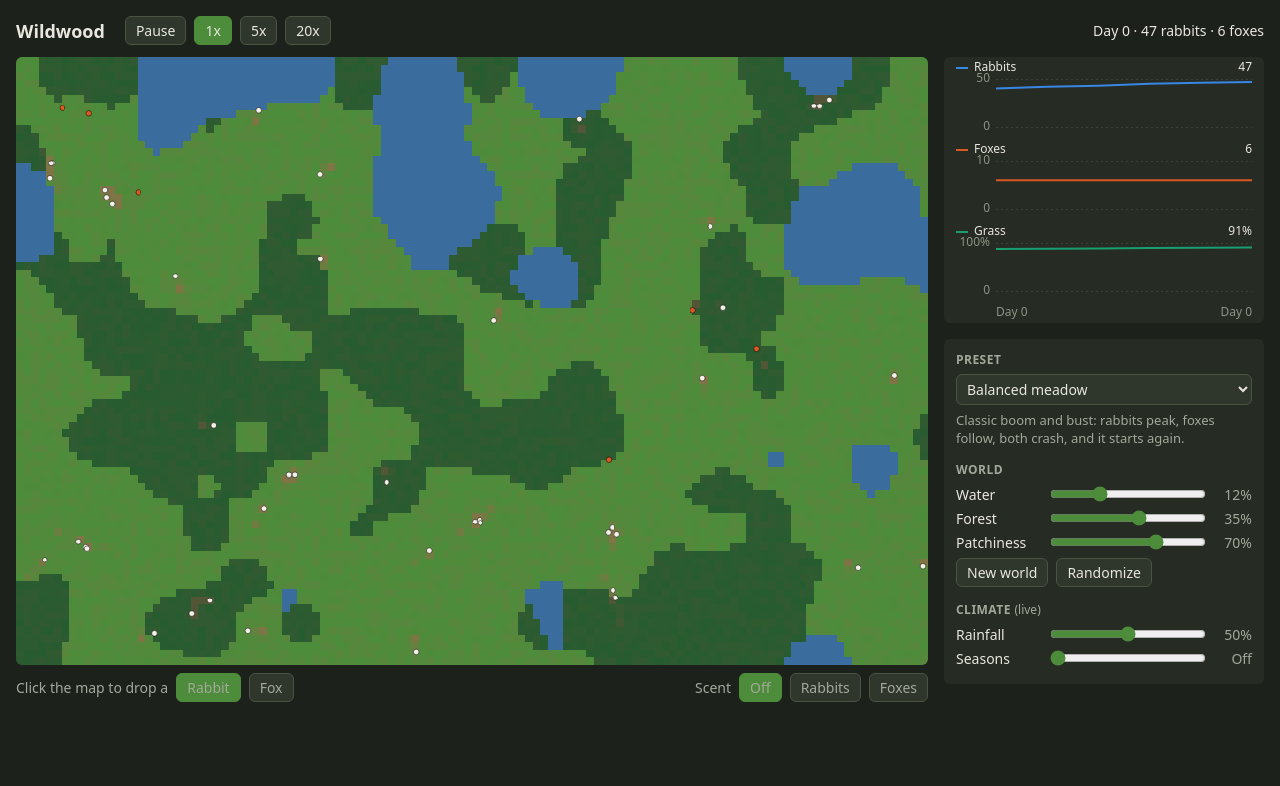
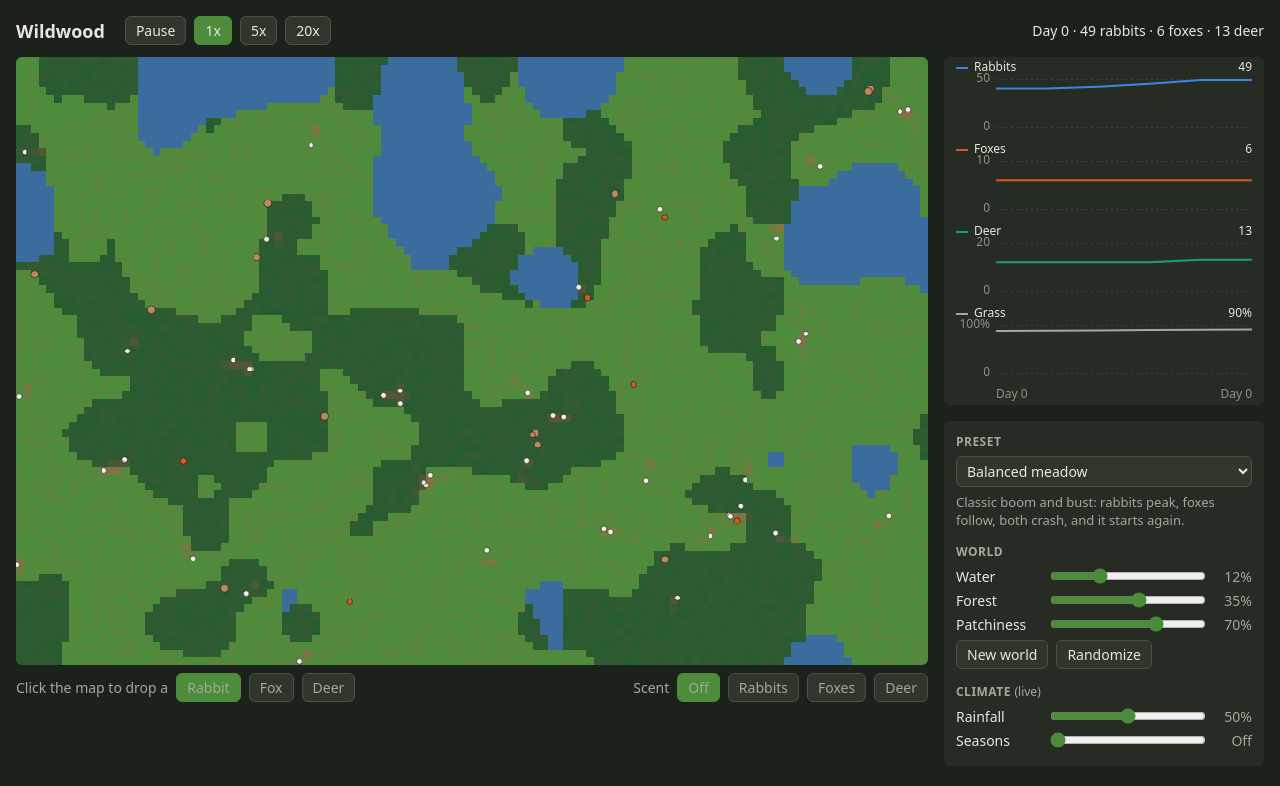
Before and after one commit to nshampoo/wildwood, a website built with Vite: page index.html in a window 1280 px wide. Built offline with nearby package versions, Linux system fonts and the light colour scheme.

Commit message:
Deer: browse, flocking, carcasses that foxes scavenge, maturity and litters

```diff
--- a/index.html
+++ b/index.html
@@ -161,11 +161,13 @@
           Click the map to drop a
           <button data-place="rabbit" class="active">Rabbit</button>
           <button data-place="fox">Fox</button>
+          <button data-place="deer">Deer</button>
           <span class="spacer"></span>
           Scent
           <button data-scent="" class="active">Off</button>
           <button data-scent="rabbit">Rabbits</button>
           <button data-scent="fox">Foxes</button>
+          <button data-scent="deer">Deer</button>
         </div>
       </div>
       <aside>
--- a/src/engine/presets.ts
+++ b/src/engine/presets.ts
@@ -16,27 +16,27 @@ export const PRESETS: Preset[] = [
     watch: 'Classic boom and bust: rabbits peak, foxes follow, both crash, and it starts again.',
     terrain: { water: 0.12, forest: 0.35, patchiness: 0.7 },
     climate: { rainfall: 0.5, seasons: 0 },
-    start: { rabbit: 40, fox: 6 },
+    start: { rabbit: 40, fox: 6, deer: 12 },
   },
   {
     name: 'Lake country',
     watch: 'Water everywhere and lots of cover. Life spreads out and the swings are gentler.',
     terrain: { water: 0.25, forest: 0.35, patchiness: 0.7 },
     climate: { rainfall: 0.5, seasons: 0 },
-    start: { rabbit: 40, fox: 6 },
+    start: { rabbit: 40, fox: 6, deer: 12 },
   },
   {
     name: 'Watering hole',
     watch: 'Dry land with one or two small lakes. Everyone must come to drink, and the foxes know it.',
     terrain: { water: 0.04, forest: 0.35, patchiness: 0.25 },
     climate: { rainfall: 0.4, seasons: 0 },
-    start: { rabbit: 60, fox: 5 },
+    start: { rabbit: 60, fox: 5, deer: 12 },
   },
   {
     name: 'Harsh winters',
     watch: 'Grass stops growing each winter. Populations crash and recover in spring. Sometimes they don’t.',
     terrain: { water: 0.08, forest: 0.3, patchiness: 0.5 },
     climate: { rainfall: 0.5, seasons: 0.6 },
-    start: { rabbit: 40, fox: 6 },
+    start: { rabbit: 40, fox: 6, deer: 12 },
   },
 ];
--- a/src/engine/species.ts
+++ b/src/engine/species.ts
@@ -1,72 +1,120 @@
-export type Species = 'rabbit' | 'fox';
+export type Species = 'rabbit' | 'fox' | 'deer';
+export type Plant = 'grass' | 'browse'; // browse (leaves and twigs) grows only in forest
 
 export interface SpeciesStats {
-  diet: 'grass' | Species;
+  prey: Species[]; // empty for grazers
+  scavenges: boolean; // eats from carcasses
+  plants: Plant[]; // what it grazes; empty for meat eaters
+  bite: number; // plant eaten per tick of grazing
+  meat: number; // energy for whoever eats it; leaves a carcass if carcass is true
+  carcass: boolean;
   speed: number; // cells per tick
   vision: number; // cells
   mateRange: number; // cells; scent and calls carry further than sight
   maxEnergy: number;
   hungryBelow: number; // fraction of maxEnergy
-  killEnergy: number; // energy from eating one prey animal
   crowdRadius: number; // territory size in cells
   crowdLimit: number; // won't breed with this many of its own kind in its territory; 0 for no limit
+  maturity: number; // ticks before it can breed
   breedAt: number;
   breedCost: number;
   breedCooldown: number; // ticks
   babyEnergy: number;
+  litter: number; // babies per birth
   lifespan: number; // ticks, varied +-20% per animal
   idleCost: number; // energy per tick
+  moveCost: number; // energy per cell moved
   thirstRate: number; // thirst per tick; dies at 1
   scent: Partial<Record<Species, number>>; // pull toward (+) or away from (-) each species' scent while wandering
-  moveCost: number; // energy per cell moved
+  flock: number; // radius for staying with its own kind; 0 for solitary
 }
 
 export const STATS: Record<Species, SpeciesStats> = {
   rabbit: {
-    diet: 'grass',
+    prey: [],
+    scavenges: false,
+    plants: ['grass'],
+    bite: 0.05,
+    meat: 45,
+    carcass: false,
     speed: 0.12,
     vision: 4,
     mateRange: 8,
     maxEnergy: 50,
     hungryBelow: 0.9,
-    killEnergy: 0,
     crowdRadius: 0,
     crowdLimit: 0,
+    maturity: 0, // waiting to breed halved rabbits on dry maps and starved the foxes
     breedAt: 35,
     breedCost: 12,
     breedCooldown: 150,
     babyEnergy: 15,
+    litter: 1,
     lifespan: 3000,
     idleCost: 0.12,
+    moveCost: 0.8,
     thirstRate: 1 / 800,
     scent: { fox: -1 },
-    moveCost: 0.8,
+    flock: 0,
   },
   fox: {
-    diet: 'rabbit',
+    prey: ['rabbit'],
+    scavenges: true,
+    plants: [],
+    bite: 0,
+    meat: 60,
+    carcass: false,
     speed: 0.18,
     vision: 7,
     mateRange: 30,
     maxEnergy: 120,
     hungryBelow: 0.95,
-    killEnergy: 45,
     crowdRadius: 15,
     crowdLimit: 2,
+    maturity: 800,
     breedAt: 80,
     breedCost: 35,
     breedCooldown: 400,
     babyEnergy: 40,
+    litter: 1,
     lifespan: 6000,
     idleCost: 0.1,
+    moveCost: 0.5,
     thirstRate: 1 / 1200,
     scent: { rabbit: 1 },
-    moveCost: 0.5,
+    flock: 0,
+  },
+  deer: {
+    prey: [],
+    scavenges: false,
+    plants: ['browse'], // mostly browsers; eating grass pushed rabbits into forest, out of foxes' sight
+    bite: 0.15,
+    meat: 400,
+    carcass: true,
+    speed: 0.14,
+    vision: 6,
+    mateRange: 25,
+    maxEnergy: 200,
+    hungryBelow: 0.85,
+    crowdRadius: 0,
+    crowdLimit: 0,
+    maturity: 1500,
+    breedAt: 140,
+    breedCost: 50,
+    breedCooldown: 4000,
+    babyEnergy: 60,
+    litter: 1,
+    lifespan: 20000,
+    idleCost: 0.5,
+    moveCost: 1,
+    thirstRate: 1 / 1000,
+    scent: {},
+    flock: 8,
   },
 };
 
 export const SPECIES = Object.keys(STATS) as Species[];
 
-export const PREDATORS: Record<Species, Species[]> = {
-  rabbit: ['fox'],
-  fox: [],
-};
+export const PREDATORS = Object.fromEntries(
+  SPECIES.map((s) => [s, SPECIES.filter((p) => STATS[p].prey.includes(s))]),
+) as Record<Species, Species[]>;
--- a/src/engine/world.ts
+++ b/src/engine/world.ts
@@ -1,9 +1,9 @@
 import { mulberry32 } from './rng';
 import { createScent, deposit, scentHeading, spread, type ScentField } from './scent';
-import { PREDATORS, SPECIES, STATS, type Species, type SpeciesStats } from './species';
+import { PREDATORS, SPECIES, STATS, type Plant, type Species, type SpeciesStats } from './species';
 import { distanceToWater, FLAT, FOREST, generateTerrain, WATER, type TerrainSettings } from './terrain';
 
-export type State = 'wander' | 'seek' | 'graze' | 'hunt' | 'flee' | 'mate' | 'thirsty' | 'drink';
+export type State = 'wander' | 'seek' | 'graze' | 'hunt' | 'scavenge' | 'flee' | 'mate' | 'thirsty' | 'drink';
 
 export interface Animal {
   id: number;
@@ -22,17 +22,25 @@ export interface Animal {
   alive: boolean;
 }
 
+export interface Carcass {
+  x: number;
+  y: number;
+  meat: number;
+}
+
 export interface World {
   width: number;
   height: number;
   terrain: Uint8Array; // MEADOW, FOREST, or WATER per cell, row-major
   grass: Float32Array; // 0 to 1 per cell
+  browse: Float32Array; // 0 to 1 per cell, forest only
   growth: Float32Array; // regrowth multiplier per cell from terrain
   waterDist: Float32Array; // steps to the nearest water
   hasWater: boolean;
   climate: Climate;
   scent: ScentField;
   animals: Animal[];
+  carcasses: Carcass[];
   tick: number;
   nextId: number;
   rand: () => number;
@@ -48,7 +56,6 @@ export const YEAR = 4000; // ticks
 export const SEASONS = ['Spring', 'Summer', 'Autumn', 'Winter'] as const;
 
 export const GRASS_REGROW = 0.001; // per tick at normal rainfall
-export const GRASS_BITE = 0.05; // grass eaten per tick of grazing
 export const GRASS_ENERGY = 20; // energy in a full cell
 const MIN_GRASS = 0.2; // below this a cell isn't worth eating
 const BUCKET = 8; // spatial index cell size
@@ -59,6 +66,11 @@ const THIRSTY = 0.5;
 const DRINK_RATE = 0.05; // thirst removed per tick of drinking
 const SCENT_TURN = 0.25; // max radians per tick a wandering animal turns toward its scent heading
 const MATE_SCENT = 1; // pull toward its own kind's scent when ready to breed
+const FLOCK_TURN = 0.3; // max radians per tick toward the flock
+const FLOCK_SPACING = 2; // closer than this, match the flock's heading instead of closing in
+const SMELL = 25; // carcasses can be smelled from this far
+const FEED_RATE = 3; // energy per tick eaten from a carcass
+const ROT = 0.15; // carcass meat lost per tick
 
 export function createWorld(
   width: number,
@@ -70,15 +82,17 @@ export function createWorld(
   const rand = mulberry32(seed);
   const terrain = generateTerrain(width, height, seed, terrainSettings);
   const grass = new Float32Array(width * height);
+  const browse = new Float32Array(width * height);
   const growth = new Float32Array(width * height);
   for (let i = 0; i < grass.length; i++) {
     growth[i] = terrain[i] === WATER ? 0 : terrain[i] === FOREST ? FOREST_GROWTH : 1;
     grass[i] = terrain[i] === WATER ? 0 : 0.75 + rand() * 0.25;
+    browse[i] = terrain[i] === FOREST ? 0.75 + rand() * 0.25 : 0;
   }
   const waterDist = distanceToWater(width, height, terrain);
   const hasWater = terrain.includes(WATER);
   const scent = createScent(width, height, SPECIES);
-  return { width, height, terrain, grass, growth, waterDist, hasWater, climate: { ...climate }, scent, animals: [], tick: 0, nextId: 1, rand };
+  return { width, height, terrain, grass, browse, growth, waterDist, hasWater, climate: { ...climate }, scent, animals: [], carcasses: [], tick: 0, nextId: 1, rand };
 }
 
 export function isLand(w: World, x: number, y: number): boolean {
@@ -104,6 +118,7 @@ export function growthRate(climate: Climate, tick: number): number {
   return GRASS_REGROW * climate.rainfall * 2 * season;
 }
 
+// Placed animals start as adults; babies are reset to age 0 when born.
 export function addAnimal(w: World, species: Species, x: number, y: number, energy?: number): Animal {
   const s = STATS[species];
   const a: Animal = {
@@ -116,8 +131,8 @@ export function addAnimal(w: World, species: Species, x: number, y: number, ener
     heading: w.rand() * Math.PI * 2,
     energy: energy ?? s.maxEnergy * 0.6,
     thirst: 0,
-    age: 0,
-    maxAge: Math.round(s.lifespan * (0.8 + w.rand() * 0.4)),
+    age: s.maturity,
+    maxAge: s.maturity + Math.round(s.lifespan * (0.8 + w.rand() * 0.4)),
     cooldown: 0,
     state: 'wander',
     alive: true,
@@ -134,13 +149,11 @@ export function count(w: World, species: Species): number {
   return w.animals.filter((a) => a.species === species).length;
 }
 
-export interface Census {
+export type Census = Record<Species, number> & {
   tick: number;
-  rabbits: number;
-  foxes: number;
   grass: number; // mean grass on land, 0 to 1
   winter: boolean;
-}
+};
 
 export function census(w: World): Census {
   let grass = 0;
@@ -150,10 +163,10 @@ export function census(w: World): Census {
     grass += w.grass[i];
     land++;
   }
+  const counts = Object.fromEntries(SPECIES.map((sp) => [sp, count(w, sp)])) as Record<Species, number>;
   return {
+    ...counts,
     tick: w.tick,
-    rabbits: count(w, 'rabbit'),
-    foxes: count(w, 'fox'),
     grass: land ? grass / land : 0,
     winter: w.climate.seasons > 0 && seasonOf(w.tick).season === 'Winter',
   };
@@ -161,7 +174,10 @@ export function census(w: World): Census {
 
 export function step(w: World): void {
   const rate = growthRate(w.climate, w.tick);
-  for (let i = 0; i < w.grass.length; i++) w.grass[i] = Math.min(1, w.grass[i] + rate * w.growth[i]);
+  for (let i = 0; i < w.grass.length; i++) {
+    w.grass[i] = Math.min(1, w.grass[i] + rate * w.growth[i]);
+    if (w.terrain[i] === FOREST) w.browse[i] = Math.min(1, w.browse[i] + rate);
+  }
 
   for (const a of w.animals) deposit(w.scent, a.species, a.x, a.y);
   spread(w.scent);
@@ -174,6 +190,11 @@ export function step(w: World): void {
     a.py = a.y;
     act(w, index, a, born);
   }
+  for (const a of w.animals) {
+    if (!a.alive && STATS[a.species].carcass) w.carcasses.push({ x: a.x, y: a.y, meat: STATS[a.species].meat });
+  }
+  for (const c of w.carcasses) c.meat -= ROT;
+  w.carcasses = w.carcasses.filter((c) => c.meat > 0);
   w.animals = w.animals.filter((a) => a.alive).concat(born);
   w.tick++;
 }
@@ -186,14 +207,14 @@ function act(w: World, index: Index, a: Animal, born: Animal[]): void {
   if (w.hasWater) a.thirst += s.thirstRate;
 
   if (!tryFlee(w, index, a, s) && !tryDrink(w, a, s) && !tryMate(w, index, a, s, born) && !tryEat(w, index, a, s)) {
-    wander(w, a, s);
+    wander(w, index, a, s);
   }
 
   if (a.energy <= 0 || a.thirst >= 1 || a.age >= a.maxAge) a.alive = false;
 }
 
 function canBreed(a: Animal, s: SpeciesStats): boolean {
-  return a.alive && a.energy >= s.breedAt && a.cooldown === 0;
+  return a.alive && a.age >= s.maturity && a.energy >= s.breedAt && a.cooldown === 0;
 }
 
 function crowded(index: Index, a: Animal, s: SpeciesStats): boolean {
@@ -218,7 +239,11 @@ function tryMate(w: World, index: Index, a: Animal, s: SpeciesStats, born: Anima
   mate.energy -= s.breedCost;
   a.cooldown = mate.cooldown = s.breedCooldown;
   const before = w.animals.length;
-  born.push(addAnimal(w, a.species, a.x, a.y, s.babyEnergy));
+  for (let i = 0; i < s.litter; i++) {
+    const baby = addAnimal(w, a.species, a.x, a.y, s.babyEnergy);
+    baby.age = 0;
+    born.push(baby);
+  }
   w.animals.length = before; // addAnimal pushes; babies join after the tick
   return true;
 }
@@ -268,12 +293,14 @@ function tryDrink(w: World, a: Animal, s: SpeciesStats): boolean {
 
 function tryEat(w: World, index: Index, a: Animal, s: SpeciesStats): boolean {
   if (a.energy >= s.maxEnergy * s.hungryBelow) return false;
-  if (s.diet !== 'grass') return tryHunt(w, index, a, s, s.diet);
+  if (s.scavenges && tryScavenge(w, a, s)) return true;
+  if (s.prey.length > 0) return tryHunt(w, index, a, s);
   const here = cellOf(w, a.x, a.y);
-  if (w.grass[here] >= MIN_GRASS) {
+  const { layer, value } = plantAt(w, s.plants, here);
+  if (value > 0) {
     a.state = 'graze';
-    const bite = Math.min(GRASS_BITE, w.grass[here]);
-    w.grass[here] -= bite;
+    const bite = Math.min(s.bite, layer[here]);
+    layer[here] -= bite;
     a.energy = Math.min(s.maxEnergy, a.energy + bite * GRASS_ENERGY);
     return true;
   }
@@ -284,28 +311,60 @@ function tryEat(w: World, index: Index, a: Animal, s: SpeciesStats): boolean {
   return true;
 }
 
-function tryHunt(w: World, index: Index, a: Animal, s: SpeciesStats, prey: Species): boolean {
-  const target = nearest(index, a, s.vision, (b, d) => b.alive && b.species === prey && visible(w, b, d));
+function tryScavenge(w: World, a: Animal, s: SpeciesStats): boolean {
+  let best: Carcass | null = null;
+  let bestDist = SMELL;
+  for (const c of w.carcasses) {
+    const d = Math.hypot(c.x - a.x, c.y - a.y);
+    if (d < bestDist) {
+      bestDist = d;
+      best = c;
+    }
+  }
+  if (!best) return false;
+  a.state = 'scavenge';
+  if (bestDist > 1) {
+    moveToward(w, a, s, best.x, best.y);
+    return true;
+  }
+  const bite = Math.min(FEED_RATE, best.meat, s.maxEnergy - a.energy);
+  best.meat -= bite;
+  a.energy += bite;
+  return true;
+}
+
+function tryHunt(w: World, index: Index, a: Animal, s: SpeciesStats): boolean {
+  const target = nearest(index, a, s.vision, (b, d) => b.alive && s.prey.includes(b.species) && visible(w, b, d));
   if (!target) return false;
   a.state = 'hunt';
   if (Math.hypot(target.x - a.x, target.y - a.y) <= CATCH_DIST) {
     target.alive = false;
-    a.energy = Math.min(s.maxEnergy, a.energy + s.killEnergy);
+    const meat = STATS[target.species];
+    if (meat.carcass) w.carcasses.push({ x: target.x, y: target.y, meat: meat.meat });
+    else a.energy = Math.min(s.maxEnergy, a.energy + meat.meat);
     return true;
   }
   moveToward(w, a, s, target.x, target.y);
   return true;
 }
 
+// The first plant on the list worth eating here.
+function plantAt(w: World, plants: Plant[], i: number): { layer: Float32Array; value: number } {
+  for (const p of plants) if (w[p][i] >= MIN_GRASS) return { layer: w[p], value: w[p][i] };
+  return { layer: w[plants[0]], value: 0 };
+}
+
 function bestGrass(w: World, a: Animal, r: number): { x: number; y: number } | null {
+  const plants = STATS[a.species].plants;
   const cx = Math.floor(a.x);
   const cy = Math.floor(a.y);
   let best: { x: number; y: number } | null = null;
   let bestScore = -Infinity;
   for (let y = Math.max(0, cy - r); y <= Math.min(w.height - 1, cy + r); y++) {
     for (let x = Math.max(0, cx - r); x <= Math.min(w.width - 1, cx + r); x++) {
-      const g = w.grass[y * w.width + x];
-      if (g < MIN_GRASS) continue;
+      const i = y * w.width + x;
+      const g = plantAt(w, plants, i).value;
+      if (g === 0) continue;
       const score = g - Math.hypot(x - cx, y - cy) * 0.1 + w.rand() * 0.05;
       if (score > bestScore) {
         bestScore = score;
@@ -316,9 +375,11 @@ function bestGrass(w: World, a: Animal, r: number): { x: number; y: number } | n
   return best;
 }
 
-// A random walk, steered by scent: toward food, away from predators, toward mates when ready.
-function wander(w: World, a: Animal, s: SpeciesStats): void {
+// A random walk, steered by scent (toward food, away from predators, toward mates when ready)
+// and, for flocking species, by nearby animals of its own kind.
+function wander(w: World, index: Index, a: Animal, s: SpeciesStats): void {
   a.state = 'wander';
+  if (s.flock > 0) steerWithFlock(index, a, s);
   const weights = canBreed(a, s) ? { ...s.scent, [a.species]: (s.scent[a.species] ?? 0) + MATE_SCENT } : s.scent;
   const target = scentHeading(w.scent, weights, a.x, a.y);
   if (target !== null) {
@@ -327,6 +388,28 @@ function wander(w: World, a: Animal, s: SpeciesStats): void {
   }
   a.heading += (w.rand() - 0.5) * 0.6;
   move(w, a, s, s.speed * 0.6);
+}
+
+function steerWithFlock(index: Index, a: Animal, s: SpeciesStats): void {
+  let n = 0;
+  let cx = 0;
+  let cy = 0;
+  let hx = 0;
+  let hy = 0;
+  forEachNear(index, a, s.flock, (b) => {
+    if (!b.alive || b.species !== a.species) return;
+    n++;
+    cx += b.x;
+    cy += b.y;
+    hx += Math.cos(b.heading);
+    hy += Math.sin(b.heading);
+  });
+  if (n === 0) return;
+  cx /= n;
+  cy /= n;
+  const target = Math.hypot(cx - a.x, cy - a.y) > FLOCK_SPACING ? Math.atan2(cy - a.y, cx - a.x) : Math.atan2(hy, hx);
+  const diff = Math.atan2(Math.sin(target - a.heading), Math.cos(target - a.heading));
+  a.heading += Math.max(-FLOCK_TURN, Math.min(FLOCK_TURN, diff));
 }
 
 function moveToward(w: World, a: Animal, s: SpeciesStats, tx: number, ty: number): void {
--- a/src/main.ts
+++ b/src/main.ts
@@ -10,7 +10,7 @@ const WIDTH = 120;
 const HEIGHT = 80;
 const TICK_MS = 100; // 10 ticks per second at 1x
 const MAX_STEPS_PER_FRAME = 50;
-const CUSTOM_START: Record<Species, number> = { rabbit: 40, fox: 6 };
+const CUSTOM_START: Record<Species, number> = { rabbit: 40, fox: 6, deer: 12 };
 
 const $ = <T extends HTMLElement>(sel: string) => document.querySelector<T>(sel)!;
 const canvas = $<HTMLCanvasElement>('#map');
@@ -105,7 +105,7 @@ function frame(now: number) {
   const c = census(world);
   const { season, year } = seasonOf(world.tick);
   const when = world.climate.seasons > 0 ? `${season}, year ${year}` : `Day ${Math.floor(world.tick / TICKS_PER_DAY)}`;
-  stats.textContent = `${when} · ${c.rabbits} rabbits · ${c.foxes} foxes`;
+  stats.textContent = `${when} · ${c.rabbit} rabbits · ${c.fox} foxes · ${c.deer} deer`;
   requestAnimationFrame(frame);
 }
 
--- a/src/render/chart.ts
+++ b/src/render/chart.ts
@@ -2,10 +2,12 @@ import type { Census } from '../engine/world';
 
 export const TICKS_PER_DAY = 100;
 
+// The three animal colors are validated for color blindness; grass is the environment, so it's neutral.
 const SERIES = [
-  { key: 'rabbits', label: 'Rabbits', color: '#3987e5', format: (v: number) => v.toLocaleString() },
-  { key: 'foxes', label: 'Foxes', color: '#d95926', format: (v: number) => v.toLocaleString() },
-  { key: 'grass', label: 'Grass', color: '#199e70', format: (v: number) => `${Math.round(v * 100)}%` },
+  { key: 'rabbit', label: 'Rabbits', color: '#3987e5', format: (v: number) => v.toLocaleString() },
+  { key: 'fox', label: 'Foxes', color: '#d95926', format: (v: number) => v.toLocaleString() },
+  { key: 'deer', label: 'Deer', color: '#199e70', format: (v: number) => v.toLocaleString() },
+  { key: 'grass', label: 'Grass', color: '#a3a89c', format: (v: number) => `${Math.round(v * 100)}%` },
 ] as const;
 
 const INK = '#e8e6df';
--- a/src/render/renderer.ts
+++ b/src/render/renderer.ts
@@ -1,5 +1,5 @@
 import { SCENT_CELL } from '../engine/scent';
-import type { Species } from '../engine/species';
+import { STATS, type Species } from '../engine/species';
 import { FOREST, WATER } from '../engine/terrain';
 import type { World } from '../engine/world';
 
@@ -8,10 +8,12 @@ const LUSH = [76, 140, 58];
 const FOREST_BARE = [92, 84, 56];
 const FOREST_LUSH = [38, 92, 48];
 const WATER_RGB = [58, 108, 158];
-const COLORS = { rabbit: '#f4f1e8', fox: '#d95926' };
-const SCENT_RGB: Record<Species, string> = { rabbit: '244, 241, 232', fox: '217, 89, 38' }; // same as the dots
+const COLORS: Record<Species, string> = { rabbit: '#f4f1e8', fox: '#d95926', deer: '#b98a5e' };
+const CARCASS = '#5a2a22';
+const SCENT_RGB: Record<Species, string> = { rabbit: '244, 241, 232', fox: '217, 89, 38', deer: '185, 138, 94' }; // same as the dots
 
 export const CELL_PX = 8;
+const RADIUS: Record<Species, number> = { rabbit: 0.35, fox: 0.4, deer: 0.5 };
 
 export function createRenderer(canvas: HTMLCanvasElement, world: World) {
   const ctx = canvas.getContext('2d')!;
@@ -38,6 +40,12 @@ export function createRenderer(canvas: HTMLCanvasElement, world: World) {
     ctx.drawImage(ground, 0, 0, canvas.width, canvas.height);
     if (scent) drawScent(ctx, w, scent);
 
+    ctx.fillStyle = CARCASS;
+    for (const c of w.carcasses) {
+      const r = CELL_PX * (0.25 + 0.35 * Math.min(1, c.meat / 400));
+      ctx.fillRect(c.x * CELL_PX - r, c.y * CELL_PX - r, r * 2, r * 2);
+    }
+
     ctx.strokeStyle = 'rgba(0, 0, 0, 0.5)';
     ctx.lineWidth = 1;
     for (const a of w.animals) {
@@ -45,7 +53,7 @@ export function createRenderer(canvas: HTMLCanvasElement, world: World) {
       const y = (a.py + (a.y - a.py) * alpha) * CELL_PX;
       ctx.fillStyle = COLORS[a.species];
       ctx.beginPath();
-      ctx.arc(x, y, CELL_PX * 0.35, 0, Math.PI * 2);
+      ctx.arc(x, y, CELL_PX * RADIUS[a.species] * (a.age < STATS[a.species].maturity ? 0.7 : 1), 0, Math.PI * 2);
       ctx.fill();
       ctx.stroke();
     }
```
Also changed, not shown: src/engine/presets.test.ts (+3 -3 lines), src/engine/world.test.ts (+54 -5 lines).
